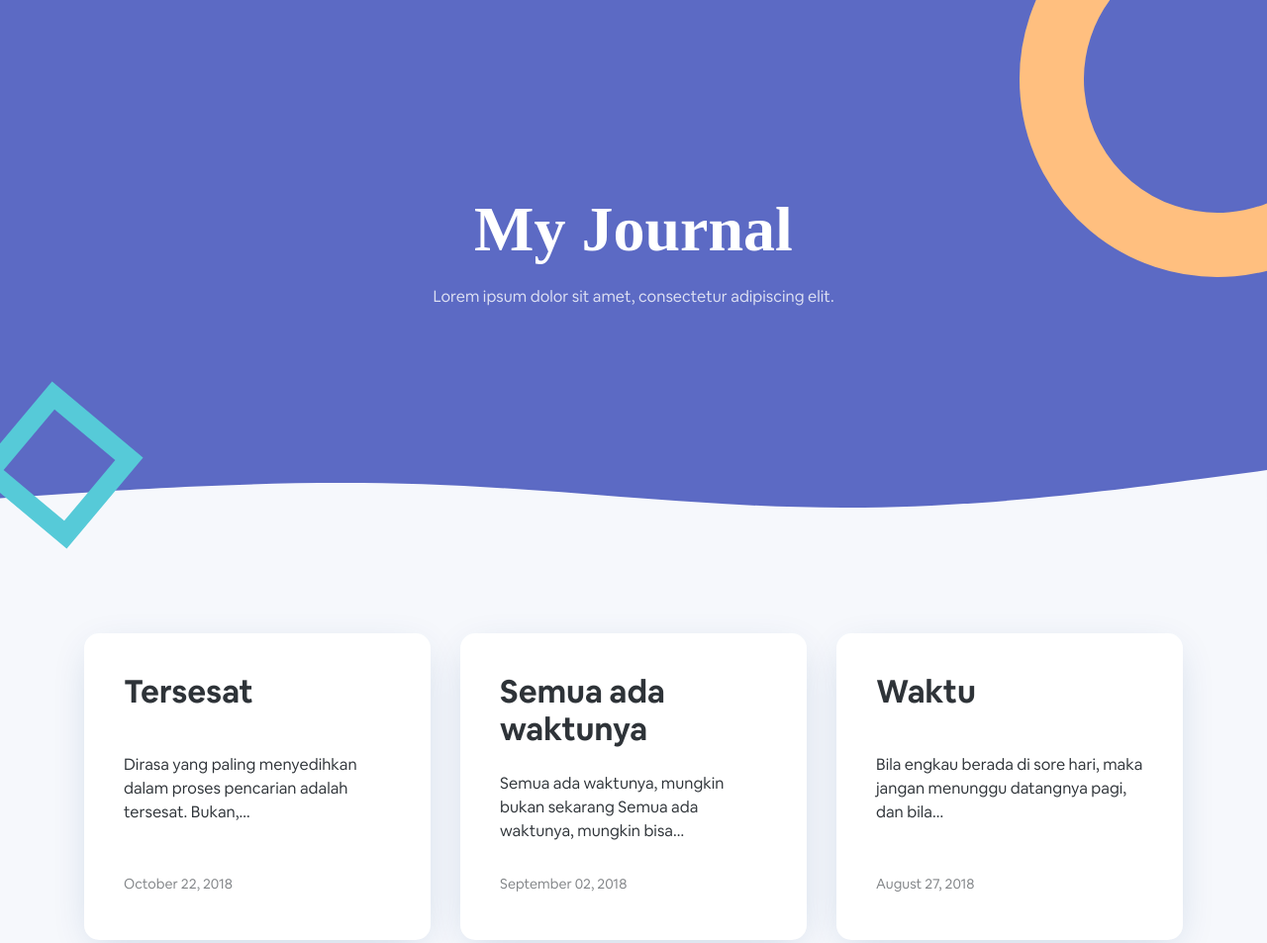
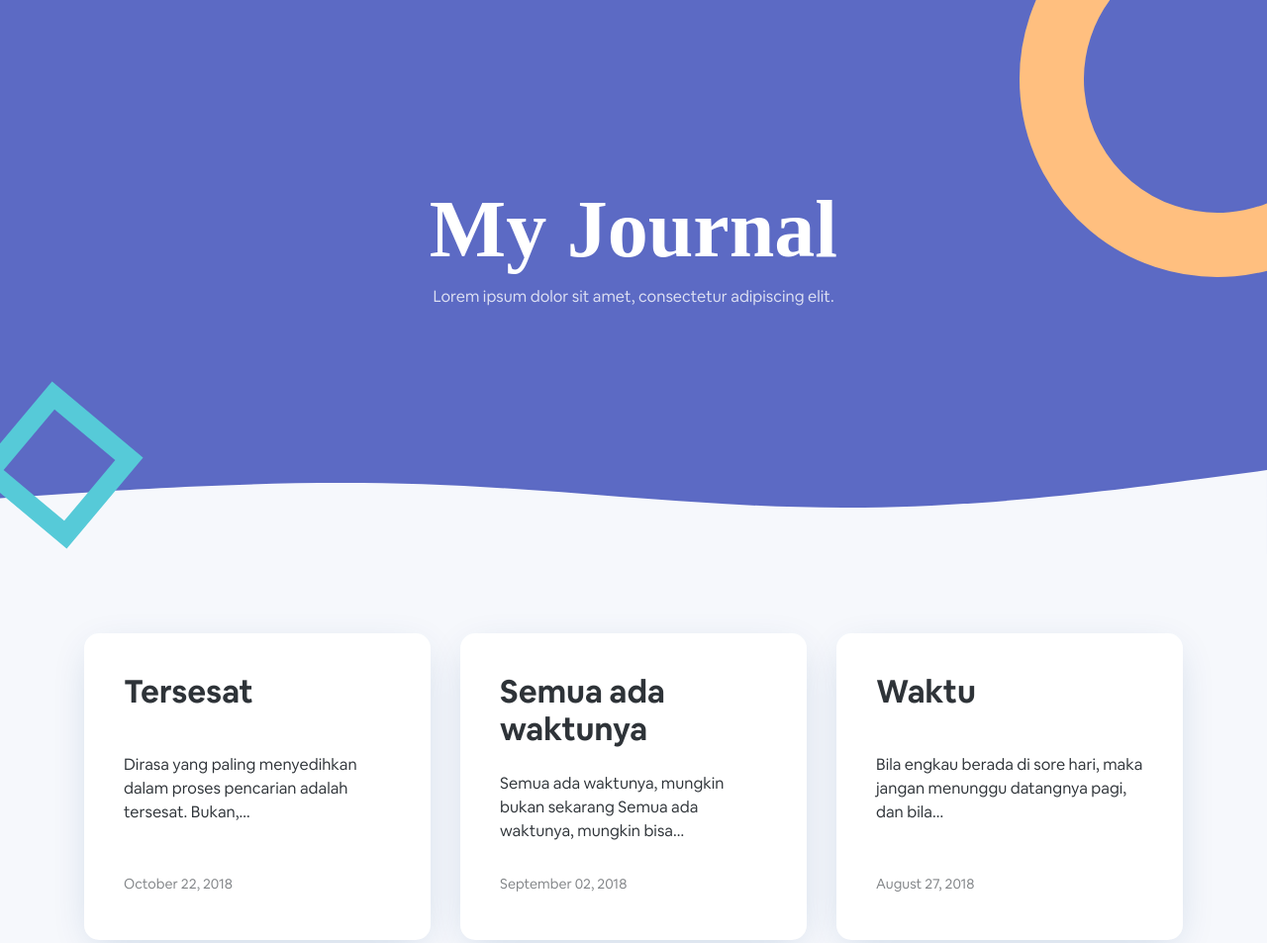
Before and after one commit to iqbalfasri/personal-website, a Gatsby site: page /blog in a window 1280 px wide. Shown: the top 953 px of the page at 99% size. Built offline with nearby package versions, Linux system fonts and the light colour scheme; Gatsby itself is replaced by a stand-in of ours.

Commit message:
change: change font size header blog

```diff
--- a/src/components/BlogComponent.js
+++ b/src/components/BlogComponent.js
@@ -55,7 +55,7 @@ const BlogHeaderTitle = styled.h1`
   text-align: center;
   font-weight: bold;
   color: #fff;
-  font-size: 64px;
+  font-size: 82px;
   line-height: 0;
 `
 const BlogListPost = styled.div`
```
